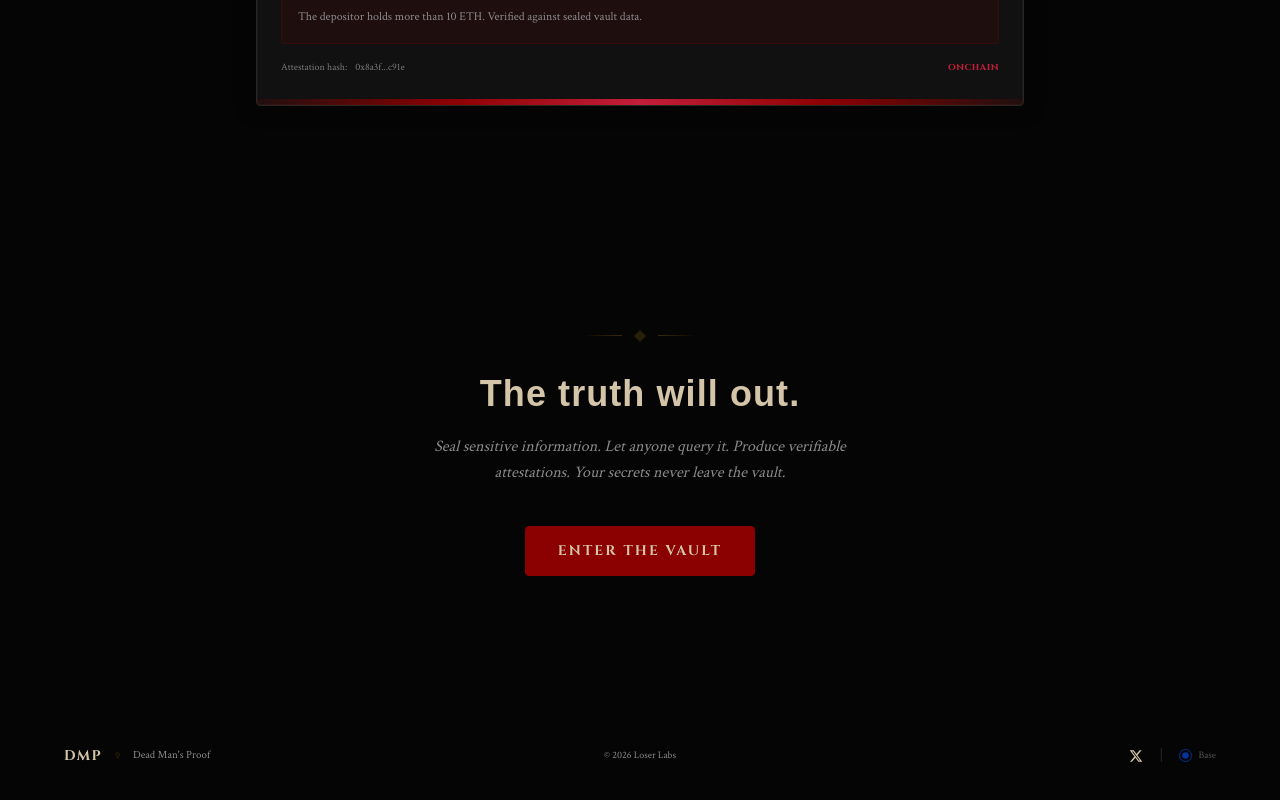
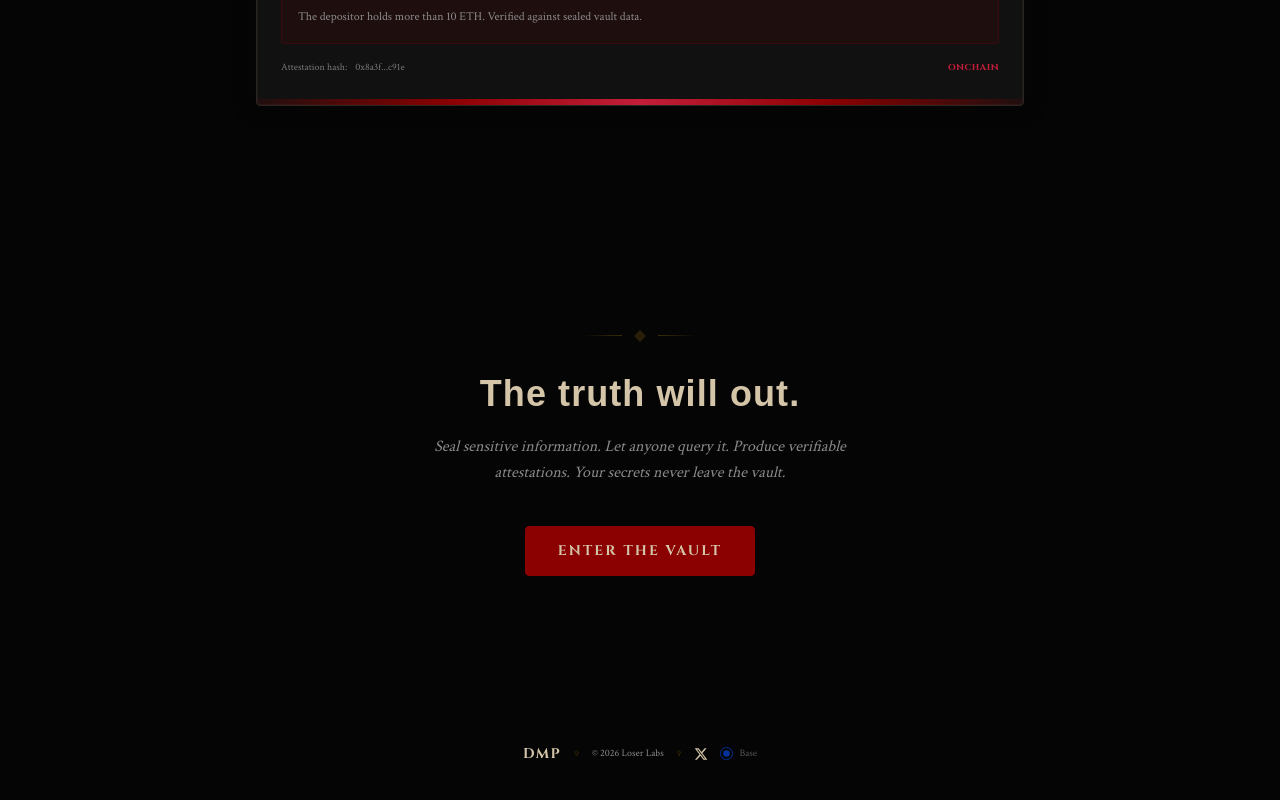
Before and after one commit to LoserLab/dead-mans-proof, a Next.js app: page / in a window 1280 px wide. Shown: the part 2276-3076 px from the top of the page. Built offline with nearby package versions, Linux system fonts and the light colour scheme; a web font is replaced by a local one.

Commit message:
Tighten mobile hero spacing, consolidate footer to single line

```diff
--- a/src/app/page.tsx
+++ b/src/app/page.tsx
@@ -110,7 +110,7 @@ export default function Home() {
       {/* ============================================
           HERO
           ============================================ */}
-      <section className="relative flex min-h-[92vh] flex-col items-center justify-center overflow-hidden px-6">
+      <section className="relative flex min-h-[70vh] sm:min-h-[92vh] flex-col items-center justify-center overflow-hidden px-6">
         {/* Crypt mist at the bottom */}
         <div
           className="pointer-events-none absolute bottom-0 left-0 right-0"
@@ -199,7 +199,7 @@ export default function Home() {
 
           {/* CTA */}
           <motion.div
-            className="mt-12 flex flex-col items-center gap-5"
+            className="mt-8 sm:mt-12 flex flex-col items-center gap-5"
             initial={{ opacity: 0, y: 20 }}
             animate={{ opacity: 1, y: 0 }}
             transition={{ delay: 1.2, duration: 0.8 }}
@@ -566,8 +566,7 @@ export default function Home() {
           FOOTER
           ============================================ */}
       <footer className="ironwork-border relative px-6 pt-14 pb-10">
-        <div className="mx-auto relative max-w-6xl flex flex-col items-center gap-4 sm:flex-row sm:items-center sm:justify-between sm:gap-0">
-          <div className="flex items-center gap-3">
+        <div className="mx-auto max-w-6xl flex items-center justify-center gap-3 flex-wrap">
           <span className="font-display text-sm font-bold tracking-[0.1em] text-text-primary">
             DMP
           </span>
@@ -577,16 +576,15 @@ export default function Home() {
           >
             &#10014;
           </span>
-            <span className="font-body text-[11px] text-text-secondary">
-              Dead Man&apos;s Proof
-            </span>
-          </div>
-
-          <span className="font-body text-[10px] text-text-secondary order-last sm:order-none sm:absolute sm:left-1/2 sm:-translate-x-1/2">
+          <span className="font-body text-[10px] text-text-secondary">
             &copy; 2026 Loser Labs
           </span>
-
-          <div className="flex items-center gap-4">
+          <span
+            className="text-[8px] opacity-25"
+            style={{ color: "var(--gold)" }}
+          >
+            &#10014;
+          </span>
           <a
             href="https://x.com/heathenft"
             target="_blank"
@@ -598,7 +596,6 @@ export default function Home() {
               <path d="M18.244 2.25h3.308l-7.227 8.26 8.502 11.24H16.17l-5.214-6.817L4.99 21.75H1.68l7.73-8.835L1.254 2.25H8.08l4.713 6.231zm-1.161 17.52h1.833L7.084 4.126H5.117z" />
             </svg>
           </a>
-            <span className="text-text-tertiary opacity-30">|</span>
           <a
             href="https://sepolia.basescan.org/address/0x4334EbC7750a4eBd8835906B4bCc71D045891617"
             target="_blank"
@@ -613,7 +610,6 @@ export default function Home() {
             <span className="font-body text-[10px] text-text-secondary">Base</span>
           </a>
         </div>
-        </div>
       </footer>
     </div>
   );
```
Lines whose indentation alone changed are shown as unchanged.
